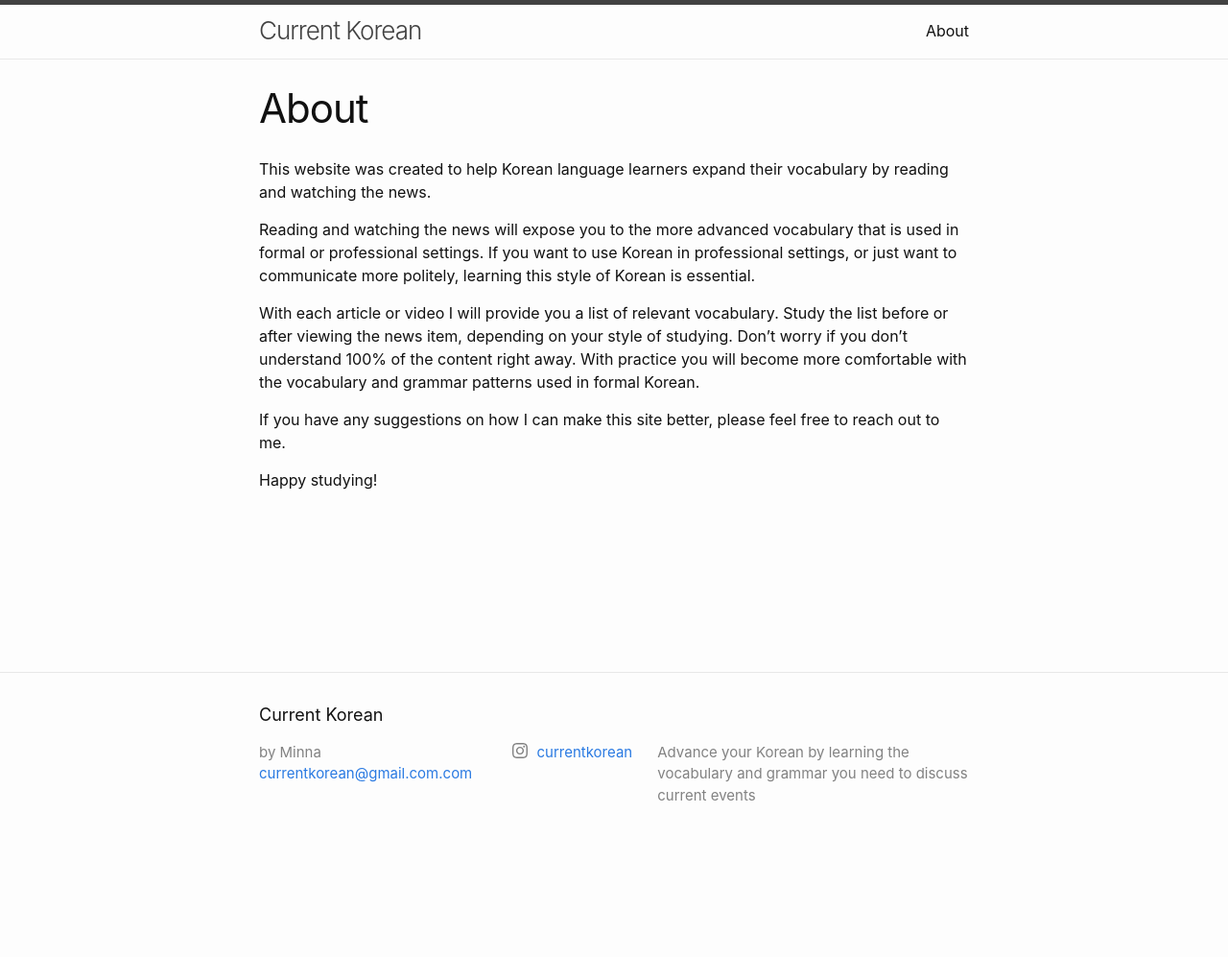
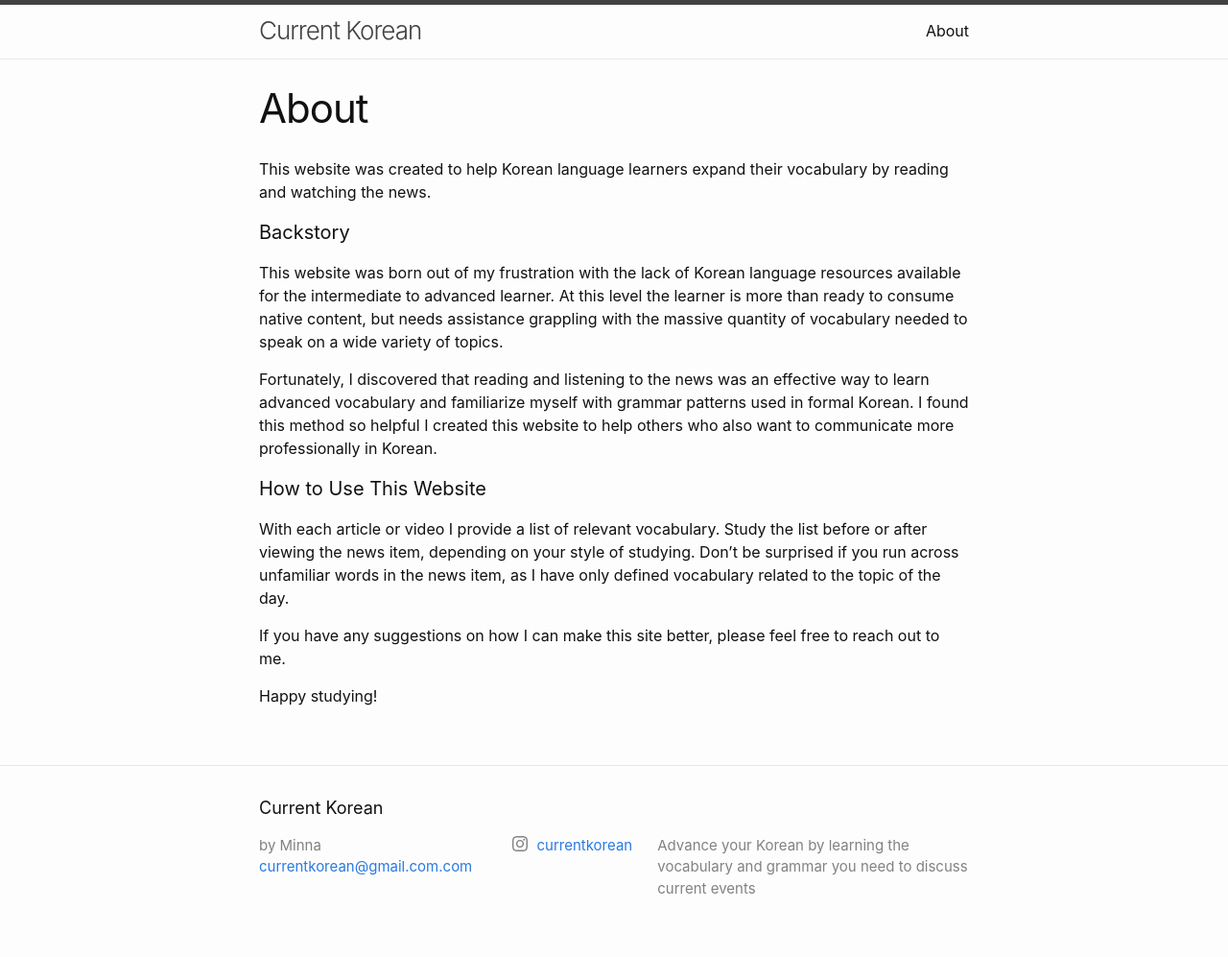
Before and after one commit to currentkorean/currentkorean.github.io, a Jekyll site: the page built from about.markdown, in a window 1280 px wide. Shown: the whole page at 96% size. Built offline with Jekyll 4.4.1, drawn with Linux system fonts in a browser that asks for light colours; before the commit the page ends 900 px from its top, so only the background shows below that.

```diff
--- a/_config.yml
+++ b/_config.yml
@@ -41,6 +41,9 @@ show_excerpts: true
 plugins:
   - jekyll-feed
 
+# Google Analytics
+# google_analytics: G-GN1Y3WSCRC
+
 # Exclude from processing.
 # The following items will not be processed, by default.
 # Any item listed under the `exclude:` key here will be automatically added to
--- a/about.markdown
+++ b/about.markdown
@@ -6,9 +6,15 @@ permalink: /about/
 
 This website was created to help Korean language learners expand their vocabulary by reading and watching the news.
 
-Reading and watching the news will expose you to the more advanced vocabulary that is used in formal or professional settings. If you want to use Korean in professional settings, or just want to communicate more politely, learning this style of Korean is essential.
+<h4>Backstory</h4>
 
-With each article or video I will provide you a list of relevant vocabulary. Study the list before or after viewing the news item, depending on your style of studying. Don't worry if you don't understand 100% of the content right away. With practice you will become more comfortable with the vocabulary and grammar patterns used in formal Korean.
+This website was born out of my frustration with the lack of Korean language resources available for the intermediate to advanced learner. At this level the learner is more than ready to consume native content, but needs assistance grappling with the massive quantity of vocabulary needed to speak on a wide variety of topics.
+
+Fortunately, I discovered that reading and listening to the news was an effective way to learn advanced vocabulary and familiarize myself with grammar patterns used in formal Korean. I found this method so helpful I created this website to help others who also want to communicate more professionally in Korean.
+
+<h4>How to Use This Website</h4>
+
+With each article or video I provide a list of relevant vocabulary. Study the list before or after viewing the news item, depending on your style of studying. Don't be surprised if you run across unfamiliar words in the news item, as I have only defined vocabulary related to the topic of the day.
 
 If you have any suggestions on how I can make this site better, please feel free to reach out to me.
 
```
Also changed, not shown: _posts/2021-06-13-quarantine-exemptions-beginning-in-july.markdown (added, +33 -0 lines).
